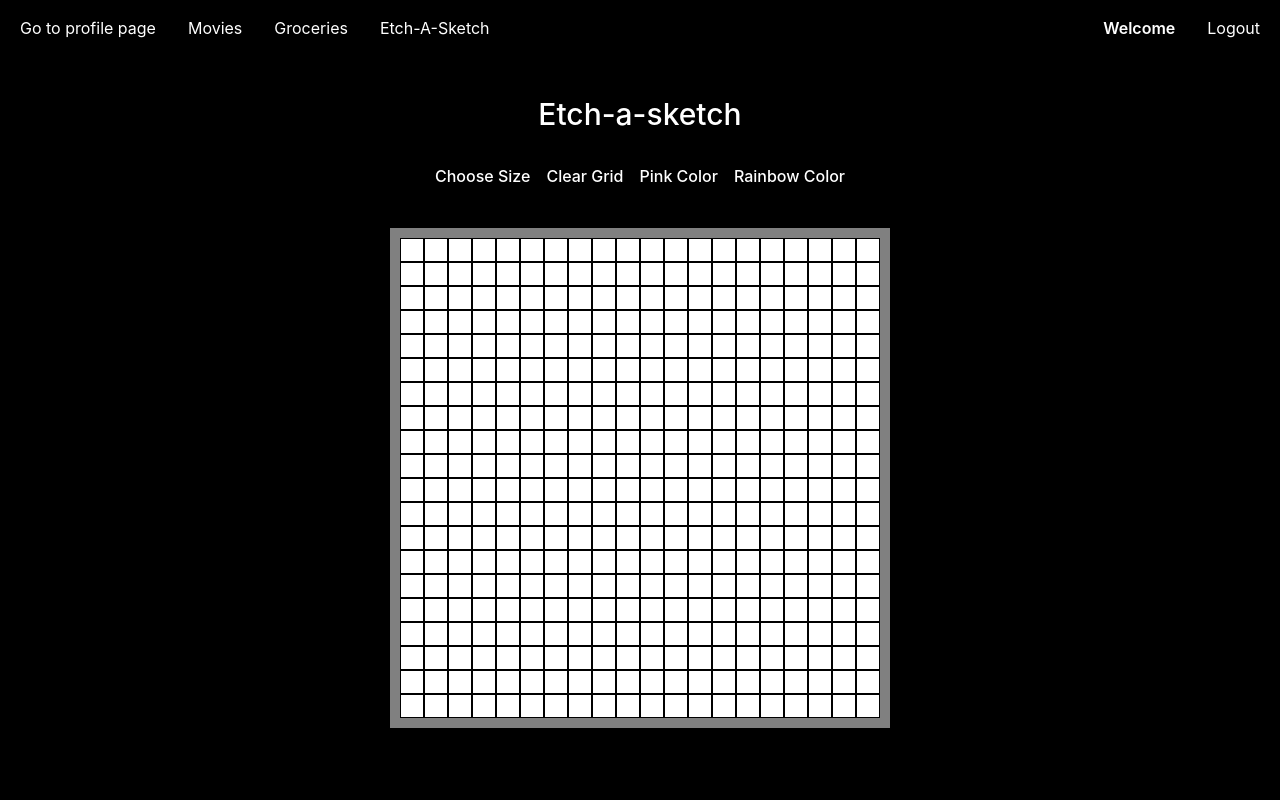
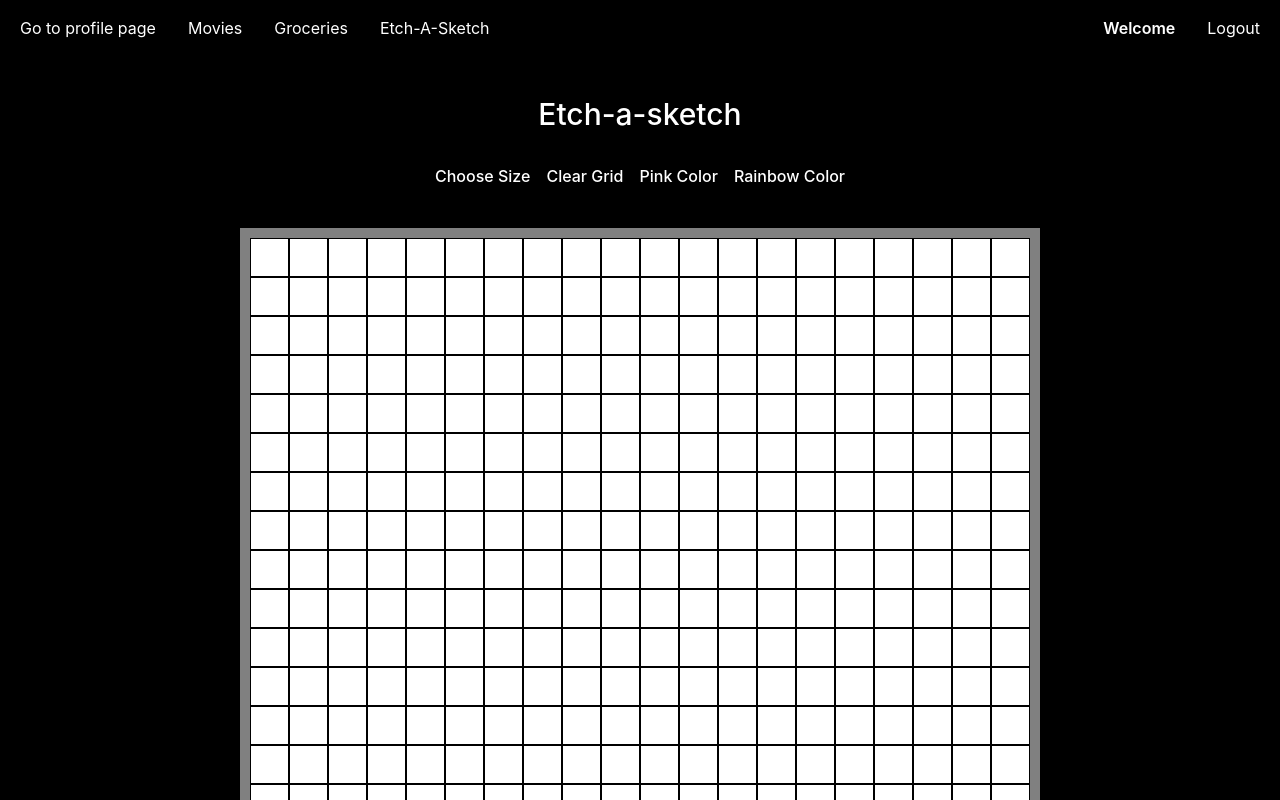
Before and after one commit to italianPalms/palmsiFy, a React (Create React App) app: page /etchASketch in a window 1280 px wide. Shown: the top 800 px of the page. Built offline with nearby package versions, Linux system fonts and the light colour scheme; no server answers.

Commit message:
increase the size of the grid

```diff
--- a/src/index.css
+++ b/src/index.css
@@ -36,8 +36,8 @@ code {
   margin-left: stretch;
   margin-right: stretch;
   font-size: 0;
-  height: 500px;
-  width: 500px;
+  height: 800px;
+  width: 800px;
   border: solid 10px grey;
   overflow: hidden;
 }
```
